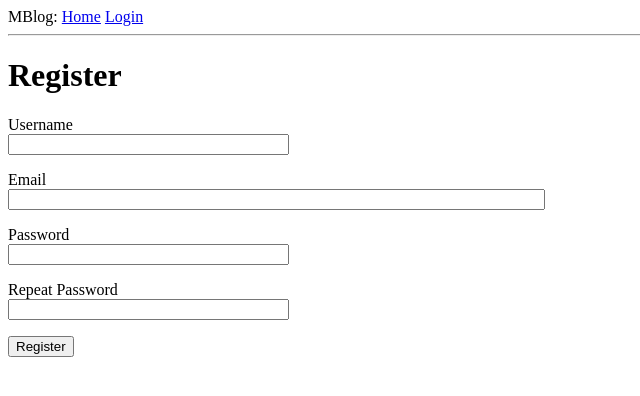
After one commit to valasyne/fmega, a Flask app: page /register in a window 1280 px wide. The commit adds this page. Shown: the top 396 px of the page, without its empty margins (0-640 px from the left). Run offline with Flask 2, Linux system fonts and the light colour scheme.

Commit message:
Add the User Registration. End of CH 05

```diff
--- a/app/forms.py
+++ b/app/forms.py
@@ -1,10 +1,27 @@
 from flask_wtf import FlaskForm
+from wtforms import StringField, IntegerField, PasswordField, BooleanField, SubmitField
+from wtforms.validators import DataRequired, Email, EqualTo, ValidationError
 
-from wtforms import StringField, IntegerField, PasswordField, BooleanField, SubmitField
-from wtforms.validators import DataRequired
+from app.models import User
 
 class LoginForm(FlaskForm):
     username = StringField('Username', validators=[DataRequired()])
     password = PasswordField('Password', validators=[DataRequired()])
     remember_me = BooleanField('Remember Me')
     submit = SubmitField('Sign In')
+
+class RegistrationForm(FlaskForm):
+    username = StringField('Username', validators=[DataRequired()])
+    email = StringField('Email', validators=[Email(), DataRequired()])
+    password = PasswordField('Password', validators=[DataRequired()])
+    password2 = PasswordField('Repeat Password', validators=[DataRequired(), EqualTo('password')])
+    submit = SubmitField('Register')
+
+    def validate_username(self, username):
+        user = User.query.filter_by(username=username.data).first()
+        if user is not None:
+            raise ValidationError('Please use a different name')
+    def validate_email(self, email):
+        user = User.query.filter_by(email=email.data).first()
+        if user is not None:
+            raise ValidationError('Please use a different email address')
--- a/app/routes.py
+++ b/app/routes.py
@@ -2,9 +2,9 @@ from flask import render_template, redirect, flash, url_for, request
 from flask_login import current_user, login_user, logout_user, login_required
 from werkzeug.urls import url_parse
 
-from app import app
+from app import app, db
 from app.models import User, Post
-from app.forms import LoginForm
+from app.forms import LoginForm, RegistrationForm
 
 @app.route('/')
 @app.route('/index')
@@ -38,13 +38,10 @@ def login():
 
         print("before login")
         login_user(user, remember=form.remember_me.data)
-        # flash(f'Login requested for user  {form.username.data}, remember_me={form.remember_me.data}')
-        #
         next_page = request.args.get('next')
         print("Next page defined")
         if not next_page or url_parse(next_page).netloc != '':
             next_page = url_for('index')
-        # flash(f"Welcome back {user.username}")
         print("Trying to redirect")
         return redirect(url_for('index'))
     return render_template('login.html', form=form, title='Sign In')
@@ -54,3 +51,18 @@ def login():
 def logout():
     logout_user()
     return redirect(url_for('index'))
+
+
+@app.route('/register', methods=['POST', 'GET'])
+def register():
+    if current_user.is_authenticated:
+        return redirect(url_for('index'))
+    form = RegistrationForm()
+    if form.validate_on_submit():
+        user = User(username=form.username.data, email=form.email.data)
+        user.set_password(form.password.data)
+        db.session.add(user)
+        db.session.commit()
+        flash("Congrats, you are now a registered user!")
+        return redirect(url_for('login'))
+    return render_template('register.html', title='Register', form=form)
--- a/app/templates/login.html
+++ b/app/templates/login.html
@@ -26,5 +26,6 @@
       {{ form.submit() }}
     </p>
   </form>
+  <p>New User? <a href="{{ url_for('register') }}">Click To Register!</a> </p>
 
 {% endblock %}
--- /dev/null
+++ b/app/templates/register.html
@@ -0,0 +1,43 @@
+{% extends "base.html" %}
+
+
+{% block content %}
+<h1>Register</h1>
+
+<form action="" method="post">
+  {{ form.hidden_tag() }}
+  <p>
+    {{ form.username.label }}<br>
+    {{ form.username(size=32) }}<br>
+    {% for error in form.username.errors %}
+    <span style="color:red;">[{{ error }}]</span>
+    {% endfor %}
+  </p>
+  <p>
+    {{ form.email.label }}<br>
+    {{ form.email(size=64) }}<br>
+    {% for error in form.email.errors %}
+    <span style="color:red;">[{{ error }}]</span>
+    {% endfor %}
+  </p>
+  <p>
+    {{ form.password.label }}<br>
+    {{ form.password(size=32) }}<br>
+    {% for error in form.password.errors %}
+    <span style="color:red;">[{{ error }}]</span>
+    {% endfor %}
+  </p>
+  <p>
+    {{ form.password2.label }}<br>
+    {{ form.password2(size=32) }}<br>
+    {% for error in form.password2.errors %}
+    <span style="color:red;">[{{ error }}]</span>
+    {% endfor %}
+  </p>
+  <p>
+    {{ form.submit() }}
+  </p>
+
+</form>
+
+{% endblock %}
```
Also changed, not shown: docs/ch05-user-login.md (+1 -0 lines).
